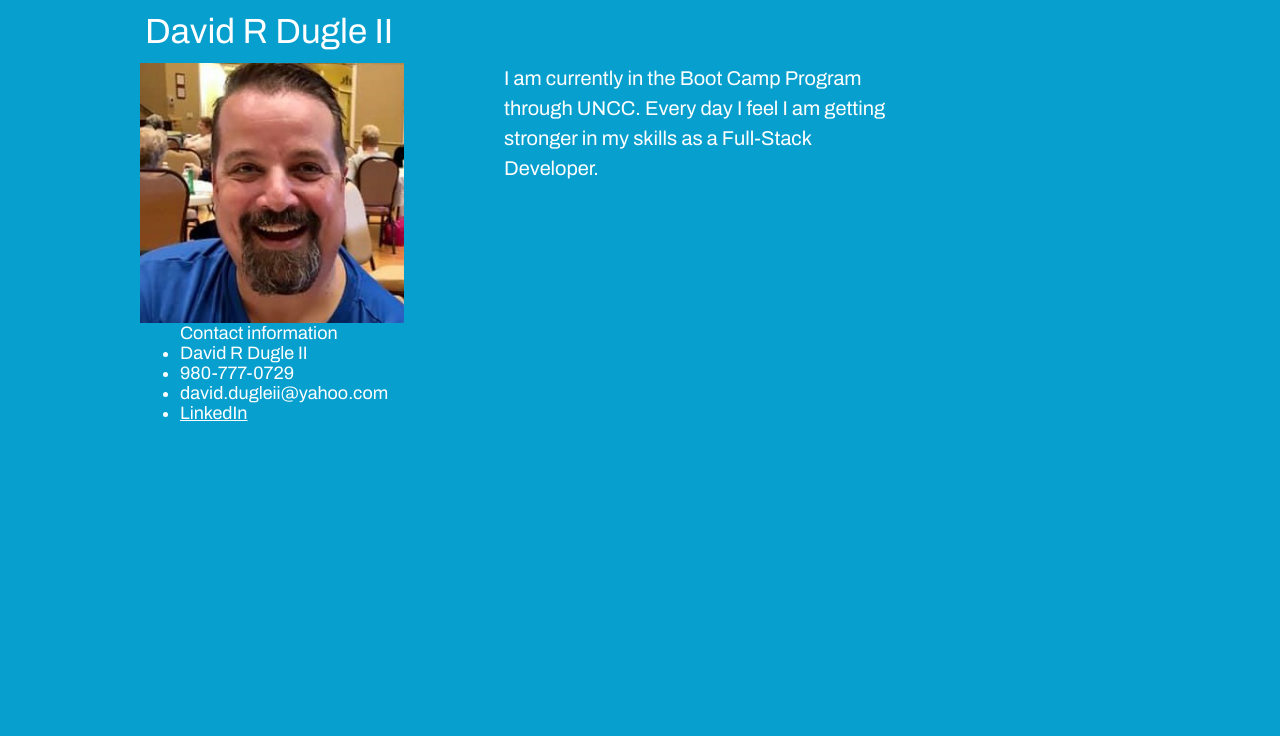
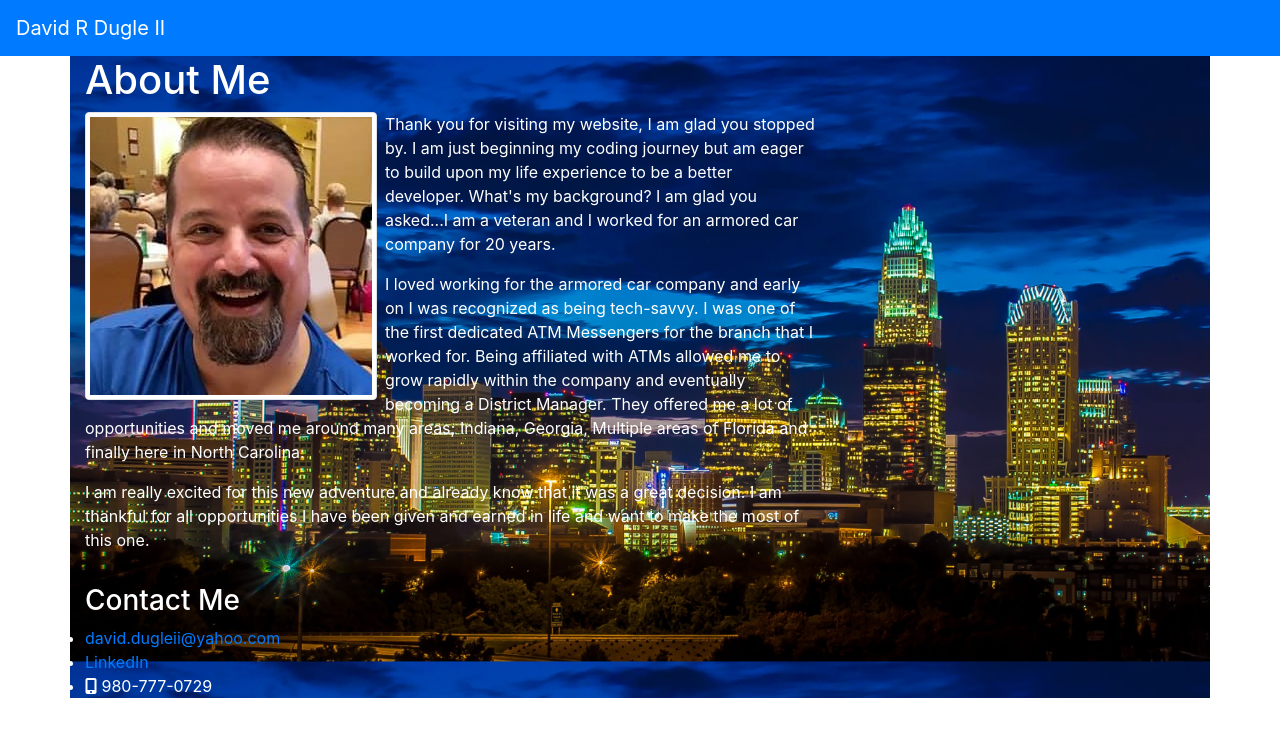
Before and after one commit to daviddugle/daviddugle.github.io, a plain HTML site: page index.html in a window 1280 px wide. Drawn offline with nearby package versions, Linux system fonts and the light colour scheme.

Commit message:
made some changes to the layout that I thought looked better. Changed the background to the skyline of the city I live in.

```diff
--- a/index.html
+++ b/index.html
@@ -1,29 +1,102 @@
 <!DOCTYPE html>
 <html lang="en">
+
 <head>
     <meta charset="UTF-8">
     <meta name="viewport" content="width=device-width, initial-scale=1.0">
     <link href="https://fonts.googleapis.com/css2?family=Archivo&display=swap" rel="stylesheet">
+    <script src="https://kit.fontawesome.com/9428d002dc.js" crossorigin="anonymous"></script>
+    <!-- Let's add a little bootstrap -->
+    <link rel="stylesheet" href="https://cdn.jsdelivr.net/npm/bootstrap@4.5.3/dist/css/bootstrap.min.css"
+        integrity="sha384-TX8t27EcRE3e/ihU7zmQxVncDAy5uIKz4rEkgIXeMed4M0jlfIDPvg6uqKI2xXr2" crossorigin="anonymous">
     <link rel="stylesheet" href="style.css">
     <title>David R Dugle II</title>
 </head>
+
 <body>
-    <h1>David R Dugle II</h1>
-    <div class="wrapper">
-        <img class="photo" id="david" src="David.jpg" alt="photo of david">
+    <nav class="navbar navbar-expand-lg navbar-dark bg-primary">
+        <a class="navbar-brand" href="#">David R Dugle II</a>
+        <button class="navbar-toggler" type="button" data-toggle="collapse" data-target="#navbarNav"
+            aria-controls="navbarNav" aria-expanded="false" aria-label="Toggle navigation">
+            <span class="navbar-toggler-icon"></span>
+        </button>
 
-        <section class="bio">I am currently in the Boot Camp Program through UNCC. Every day I feel I am getting stronger in my skills as a Full-Stack Developer.
+    </nav>
+
+
+
+    <main class="container wrapper-text big-banner bg-secondary">
+
+        <section class="row">
+            <div class="col-lg-8 text-white ">
+                <h1>About Me</h1>
+
+                <figure class="row">
+
+                    <div class="col-md-12">
+                        <img class="img-thumbnail float-left mr-2" src="David.jpg" alt="David Photo">
+
+                        <p>Thank you for visiting my website, I am glad you stopped by. I am just beginning my
+                            coding
+                            journey but am eager to build upon my life experience to be a better developer.
+                            What's
+                            my
+                            background? I am glad you asked...I am a veteran and I worked for
+                            an
+                            armored car company for
+                            20
+                            years. </p>
+                        <p>I loved working for the armored car company and early on I was recognized as being
+                            tech-savvy. I was one of the first dedicated ATM Messengers for the branch that I
+                            worked
+                            for.
+                            Being affiliated with ATMs allowed me to grow rapidly within the company and
+                            eventually
+                            becoming
+                            a District Manager. They offered me a lot of opportunities and moved me around many
+                            areas;
+                            Indiana, Georgia, Multiple areas of Florida and finally here in North Carolina. </p>
+                        <p> I am really excited for this new adventure and already know that it was a great
+                            decision. I
+                            am thankful for all opportunities I have been given and earned in life and want to
+                            make
+                            the
+                            most of this one.</p>
+                    </div>
+                </figure>
+            </div>
+
+
 
         </section>
-    </div>
-        <br>
+        <div class="row">
+            <div class=" col-md-8 text-white">
+                <h3>Contact Me</h3>
+                <ul class="list-group">
+                    <li><a href="mailto:david.dugleii@yahoo.com">david.dugleii@yahoo.com</a></li>
+                    <li><a href="https://www.linkedin.com/in/david-dugle-54b16641/" target="blank">LinkedIn</a></li>
+                    <li><i class="fas fa-mobile-alt text-white"></i> 980-777-0729</li>
+                </ul>
+            </div>
+        </div>
 
-         <ul class="contact">Contact information
-            <li class="contact">David R Dugle II</li>
-            <li class="contact">980-777-0729</li>
-            <li class="contact">david.dugleii@yahoo.com</li>
-            <li class="contact"><a href="https://www.linkedin.com/in/david-dugle-54b16641/" target="blank">LinkedIn</li>
-            </ul>
 
-</body>
+
+
+
+
+
+
+
+
+
+
+
+
+    </main>
+
+
+
+
+
 </html>
--- a/style.css
+++ b/style.css
@@ -1,37 +1,5 @@
-* {
-    background-color: rgb(6, 159, 206);
-    color: white;
-    box-sizing: border-box;
-    width: 1000px;
-    margin: 0 auto 0 auto;
-    font-family: 'Archivo', sans-serif;
-    font-size: 18px;
-    }
-    h1 {
-        padding: 5px;
-        font-size: 35px;
-        line-height: 52.5px;
-    }
-    .wrapper {
-        width: 800px;
-    }
-    .photo {
-        width: 33%;
-        float: left;
-        position: relative;
-        left: -100px;
+.big-banner {
+    background-image: url('Charlotte.jpg');
+    background-size: 100%;
 
-    }
-    .bio {
-        width: 50%;
-        float: left;
-        font-size: 20px;
-        line-height: 30px ;
-
-    }
-    .contact {
-        clear: both;
-    }
-    .contact:hover {
-        font-size: larger;
-    }
+}
```
Also changed, not shown: Charlotte.jpg (added), background.jpg (added), 1 other file.
